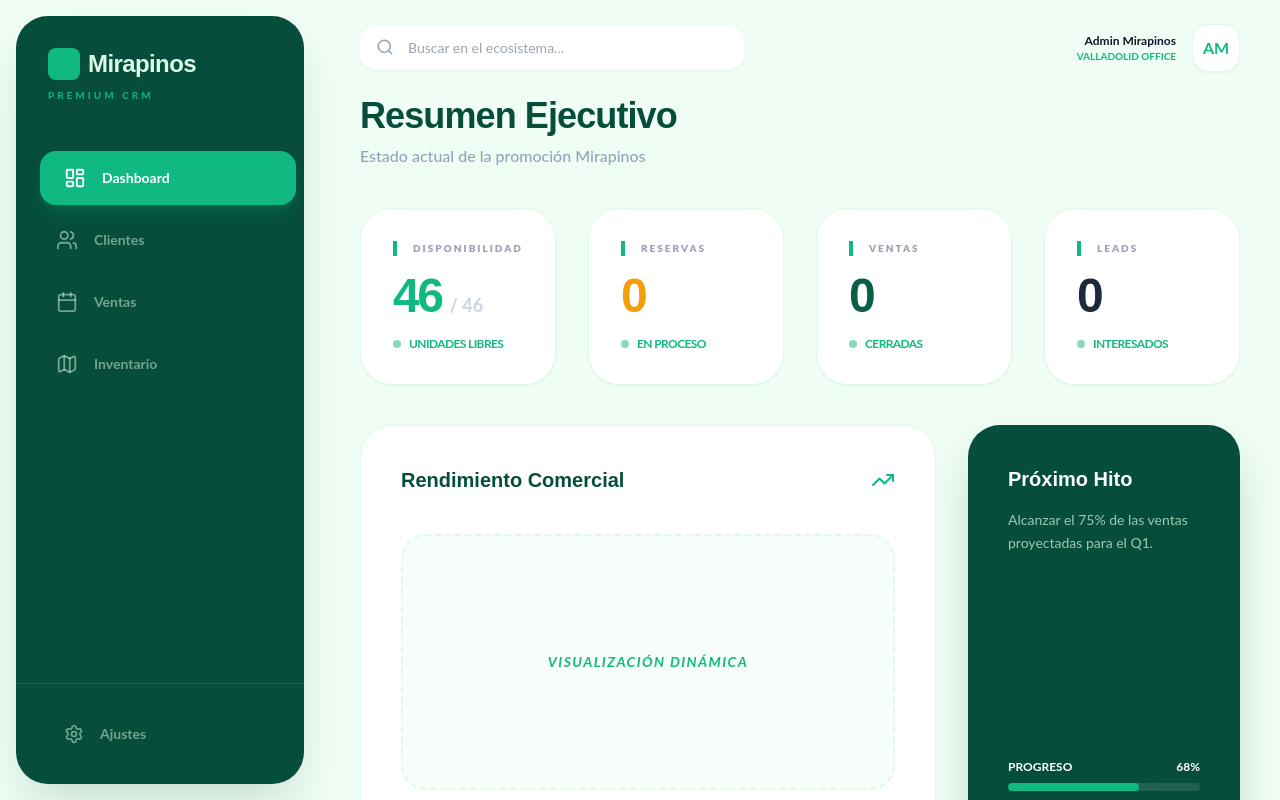
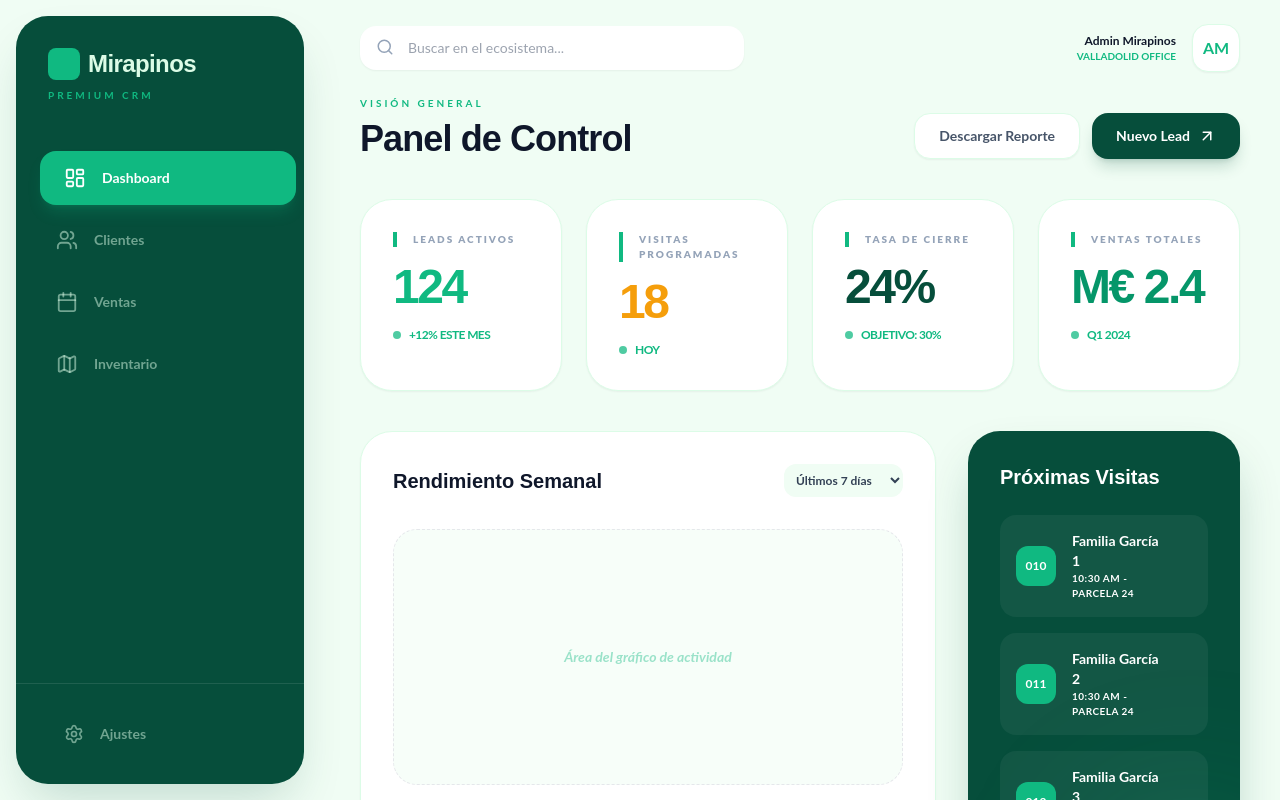
Before and after one commit to jlherrerovallenova/mirapinos-crm, a React (Vite) app: page / in a window 1280 px wide. Built offline with nearby package versions, Linux system fonts and the light colour scheme; no server answers; the database is empty.

Commit message:
Updated Dashboard.tsx

```diff
--- a/src/pages/Dashboard.tsx
+++ b/src/pages/Dashboard.tsx
@@ -1,72 +1,100 @@
-import { useEffect, useState } from 'react';
-import { supabase } from '../lib/supabase';
+// src/pages/Dashboard.tsx
+import React from 'react';
 import { StatCard } from '../components/Shared';
-import { TrendingUp, Users, Home, CheckCircle } from 'lucide-react';
+import {
+  Users,
+  Target,
+  TrendingUp,
+  Clock,
+  ArrowUpRight,
+  ChevronRight
+} from 'lucide-react';
 
 export default function Dashboard() {
-  const [data, setData] = useState({ leads: 0, reserved: 0, sold: 0, total: 46 });
-  const [loading, setLoading] = useState(true);
-
-  useEffect(() => {
-    async function load() {
-      const { count: l } = await supabase.from('leads').select('*', { count: 'exact', head: true });
-      const { data: inv } = await supabase.from('inventory').select('status');
-
-      if (inv) {
-        setData({
-          leads: l || 0,
-          reserved: inv.filter(i => i.status === 'reserved').length,
-          sold: inv.filter(i => i.status === 'sold').length,
-          total: inv.length || 46
-        });
-      }
-      setLoading(false);
-    }
-    load();
-  }, []);
-
-  if (loading) return <div className="animate-pulse p-10">Sincronizando...</div>;
-
   return (
-    <div className="space-y-10 animate-in fade-in slide-in-from-bottom-4 duration-1000">
-      <header>
-        <h2 className="text-4xl font-poppins font-bold text-pine-900 tracking-tight">Resumen Ejecutivo</h2>
-        <p className="text-slate-400 mt-2 font-medium">Estado actual de la promoción Mirapinos</p>
+    <div className="space-y-10 animate-in fade-in duration-700">
+      {/* Header con Bienvenida */}
+      <header className="flex justify-between items-end">
+        <div>
+          <p className="text-pine-600 font-bold uppercase tracking-[0.3em] text-[10px] mb-2">Visión General</p>
+          <h1 className="text-4xl font-poppins font-bold text-slate-900 tracking-tight">Panel de Control</h1>
+        </div>
+        <div className="flex gap-3">
+          <button className="px-6 py-3 bg-white text-slate-600 font-bold rounded-2xl border border-pine-100 shadow-sm hover:bg-slate-50 transition-all text-sm">
+            Descargar Reporte
+          </button>
+          <button className="px-6 py-3 bg-pine-900 text-white font-bold rounded-2xl shadow-lg shadow-pine-900/20 hover:bg-pine-800 transition-all text-sm flex items-center gap-2">
+            Nuevo Lead <ArrowUpRight size={18} />
+          </button>
+        </div>
       </header>
 
-      <div className="grid grid-cols-1 md:grid-cols-2 lg:grid-cols-4 gap-8">
-        <StatCard title="Disponibilidad" value={data.total - data.sold - data.reserved} total={data.total} subtext="Unidades libres" color="text-pine-600" />
-        <StatCard title="Reservas" value={data.reserved} subtext="En proceso" color="text-amber-500" />
-        <StatCard title="Ventas" value={data.sold} subtext="Cerradas" color="text-emerald-800" />
-        <StatCard title="Leads" value={data.leads} subtext="Interesados" color="text-slate-800" />
+      {/* Grid de Estadísticas con Estilo de Capturas */}
+      <div className="grid grid-cols-1 md:grid-cols-2 lg:grid-cols-4 gap-6">
+        <StatCard
+          title="Leads Activos"
+          value="124"
+          subtext="+12% este mes"
+          color="text-pine-600"
+        />
+        <StatCard
+          title="Visitas Programadas"
+          value="18"
+          subtext="Hoy"
+          color="text-amber-500"
+        />
+        <StatCard
+          title="Tasa de Cierre"
+          value="24%"
+          subtext="Objetivo: 30%"
+          color="text-pine-900"
+        />
+        <StatCard
+          title="Ventas Totales"
+          value="M€ 2.4"
+          subtext="Q1 2024"
+          color="text-emerald-600"
+        />
       </div>
 
+      {/* Actividad Reciente / Gráficos */}
       <div className="grid grid-cols-1 lg:grid-cols-3 gap-8">
-        <div className="lg:col-span-2 bg-white rounded-4xl p-10 shadow-sm border border-pine-100">
-           <div className="flex justify-between items-center mb-10">
-              <h3 className="font-poppins font-bold text-xl text-pine-900">Rendimiento Comercial</h3>
-              <TrendingUp className="text-pine-600" />
+        <div className="lg:col-span-2 bg-white rounded-4xl p-8 border border-pine-100 shadow-sm">
+          <div className="flex justify-between items-center mb-8">
+            <h3 className="font-poppins font-bold text-xl text-slate-900">Rendimiento Semanal</h3>
+            <select className="bg-pine-50 border-none rounded-xl text-xs font-bold p-2 outline-none">
+              <option>Últimos 7 días</option>
+              <option>Últimos 30 días</option>
+            </select>
           </div>
-           {/* Aquí podrías integrar un gráfico de Recharts con tonos verdes */}
-           <div className="h-64 bg-pine-50/50 rounded-3xl border-2 border-dashed border-pine-100 flex items-center justify-center">
-              <p className="text-pine-600 text-sm font-bold uppercase tracking-widest italic">Visualización Dinámica</p>
+          <div className="h-64 bg-pine-50/50 rounded-3xl border border-dashed border-pine-200 flex items-center justify-center">
+            <p className="text-pine-600/40 font-bold text-sm italic">Área del gráfico de actividad</p>
           </div>
         </div>
 
-        <div className="bg-pine-900 rounded-4xl p-10 text-white shadow-2xl shadow-pine-900/30 flex flex-col justify-between">
-           <div>
-              <h3 className="font-poppins font-bold text-xl mb-4">Próximo Hito</h3>
-              <p className="text-pine-100/70 text-sm leading-relaxed">Alcanzar el 75% de las ventas proyectadas para el Q1.</p>
+        <div className="bg-pine-900 rounded-4xl p-8 shadow-2xl shadow-pine-900/30 text-white relative overflow-hidden">
+          <div className="relative z-10">
+            <h3 className="font-poppins font-bold text-xl mb-6">Próximas Visitas</h3>
+            <div className="space-y-4">
+              {[1, 2, 3].map((i) => (
+                <div key={i} className="flex items-center gap-4 p-4 bg-white/5 rounded-2xl hover:bg-white/10 transition-colors cursor-pointer group">
+                  <div className="w-10 h-10 bg-pine-600 rounded-xl flex items-center justify-center font-bold text-xs">
+                    0{i+9}
                   </div>
-           <div className="mt-8">
-              <div className="flex justify-between text-xs font-bold mb-2">
-                 <span>PROGRESO</span>
-                 <span>68%</span>
+                  <div className="flex-1">
+                    <p className="text-sm font-bold">Familia García {i}</p>
+                    <p className="text-[10px] text-pine-400 font-bold uppercase tracking-wider">10:30 AM - Parcela 24</p>
                   </div>
-              <div className="h-2 bg-white/10 rounded-full overflow-hidden">
-                 <div className="h-full bg-pine-600 w-[68%] rounded-full shadow-[0_0_15px_rgba(16,185,129,0.5)]"></div>
+                  <ChevronRight size={16} className="text-pine-600 opacity-0 group-hover:opacity-100 transition-all" />
                 </div>
+              ))}
             </div>
+            <button className="w-full mt-6 py-4 bg-white text-pine-900 font-bold rounded-2xl text-xs uppercase tracking-widest hover:bg-pine-100 transition-colors">
+              Ver Calendario
+            </button>
+          </div>
+          {/* Decoración circular de fondo */}
+          <div className="absolute -bottom-20 -right-20 w-64 h-64 bg-pine-600/10 rounded-full blur-3xl"></div>
         </div>
       </div>
     </div>
```
Lines whose indentation alone changed are shown as unchanged.
